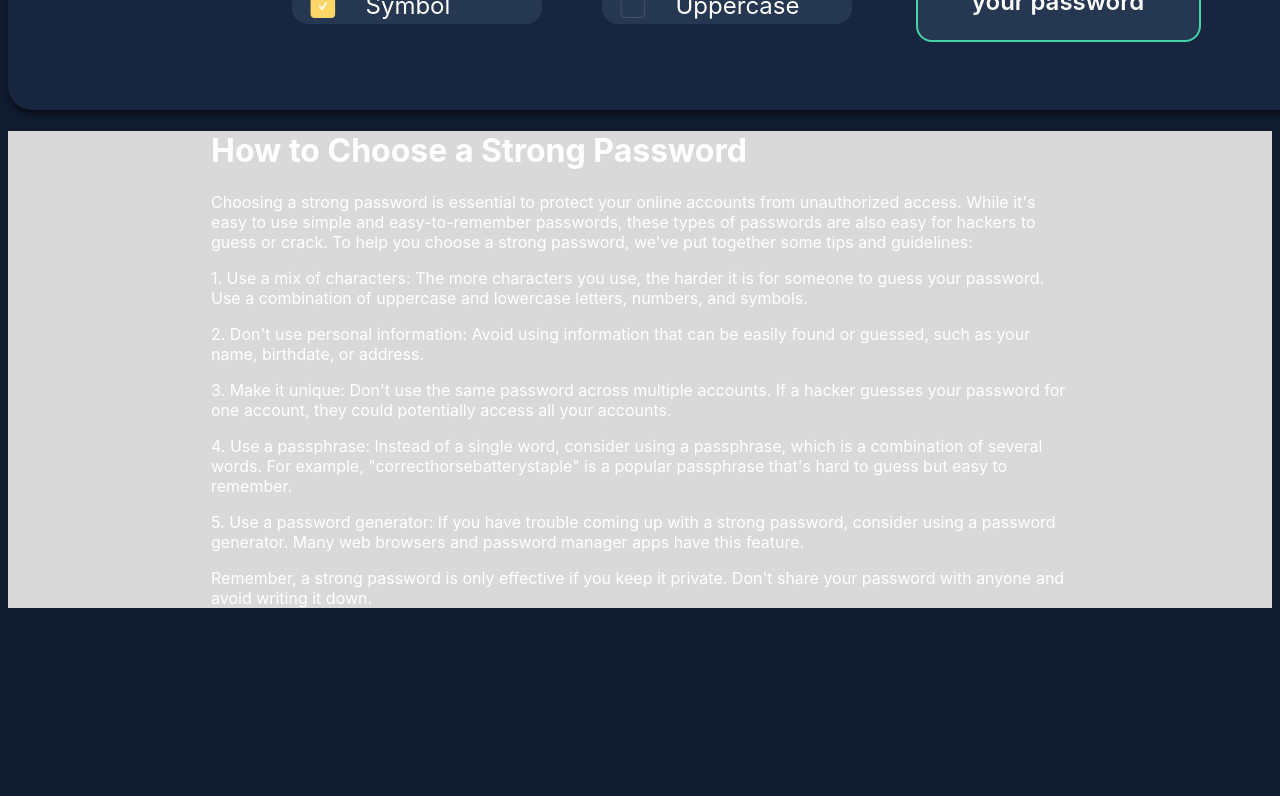
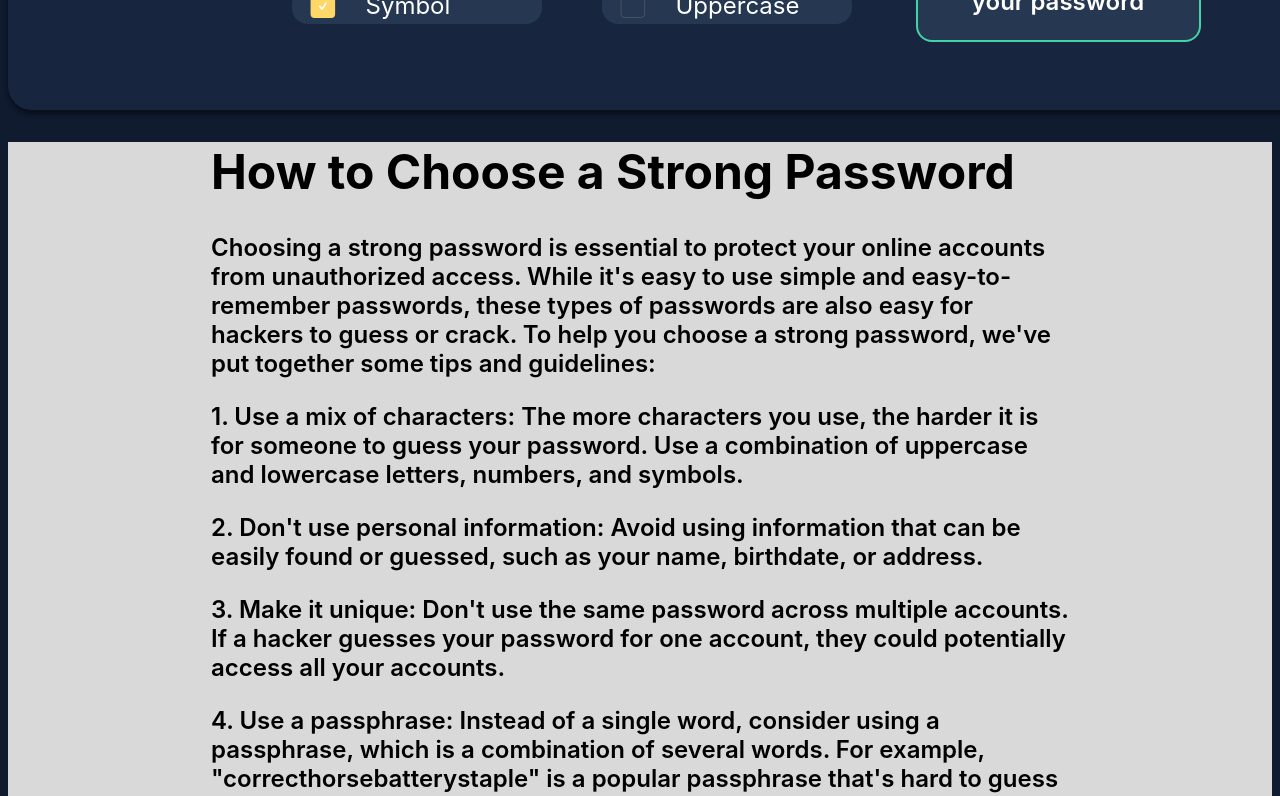
Before and after one commit to Murilo-Luciano/password-generator, a Next.js app: page /staging in a window 1280 px wide. Shown: the part 880-1676 px from the top of the page. Before the commit the page ends 1504 px from the top, so only its background shows below. Built offline with nearby package versions, Linux system fonts and the light colour scheme.

Commit message:
text color

```diff
--- a/pages/staging.tsx
+++ b/pages/staging.tsx
@@ -507,6 +507,11 @@ const ArticlesSection = () => {
         // paddingTop: 146,
         paddingLeft: 203,
         paddingRight: 203,
+        // fontFamily: 'Inter',
+        // fontStyle: "normal",
+        fontWeight: 600,
+        fontSize: 24,
+        color: colors.black
       }}
     >
       <div>
```
